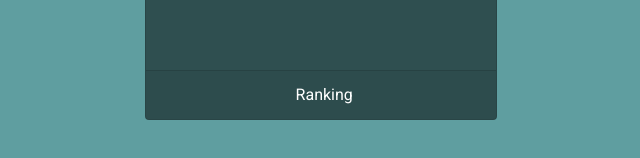
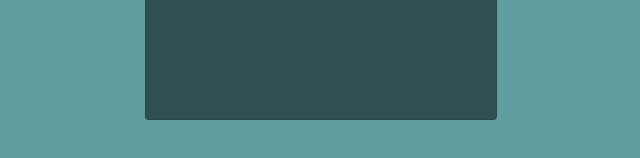
Before and after one commit to Hannibal974/rock_paper_scissors, an Angular app: page /login in a window 1280 px wide. Shown: the part 440-598 px from the top of the page, without its empty margins (319-959 px from the left). Built offline with nearby package versions, Linux system fonts and the light colour scheme; a web font is replaced by a local one.

Commit message:
display AI win count

```diff
--- a/src/app/game/game.component.html
+++ b/src/app/game/game.component.html
@@ -28,6 +28,7 @@
     <div class="d-flex p-2 game-stat flex-column">
         <h3>Game Stats</h3>
         <h5>Score: {{winCount}}</h5>
+        <h5>IA Score: {{iAWinCount}}</h5>
         <h5>Win Rate: {{winRate}} %</h5>
         <div *ngFor="let hist of history" class="d-flex flex-row history m-2">
             <div>
--- a/src/app/game/game.component.ts
+++ b/src/app/game/game.component.ts
@@ -21,6 +21,7 @@ export class GameComponent implements OnInit {
   public result: GameResult;
   public history: Game[];
   public winRate: number;
+  public iAWinCount: number;
   public winCount: number;
 
   constructor(private userService: UserService) { }
@@ -30,6 +31,7 @@ export class GameComponent implements OnInit {
     this.history = [];
     this.winRate = 0;
     this.winCount = 0;
+    this.iAWinCount = 0;
   }
 
   public selectChoice(choice: string) {
@@ -57,6 +59,8 @@ export class GameComponent implements OnInit {
   private increaseHistory() {
     if (this.result === GameResult.WIN) {
       this.winCount++;
+    } else if (this.result === GameResult.LOST) {
+      this.iAWinCount++;
     }
     this.game = new Game(this.user);
     this.game.userChoice = this.selectedChoice;
--- a/src/app/login/login.component.html
+++ b/src/app/login/login.component.html
@@ -32,11 +32,6 @@
                     </div>
                 </form>
             </div>
-            <div class="card-footer">
-                <div class="d-flex justify-content-center links">
-                    <a routerLink="/ranking">Ranking</a>
-                </div>
-            </div>
         </div>
     </div>
 </div>
```
